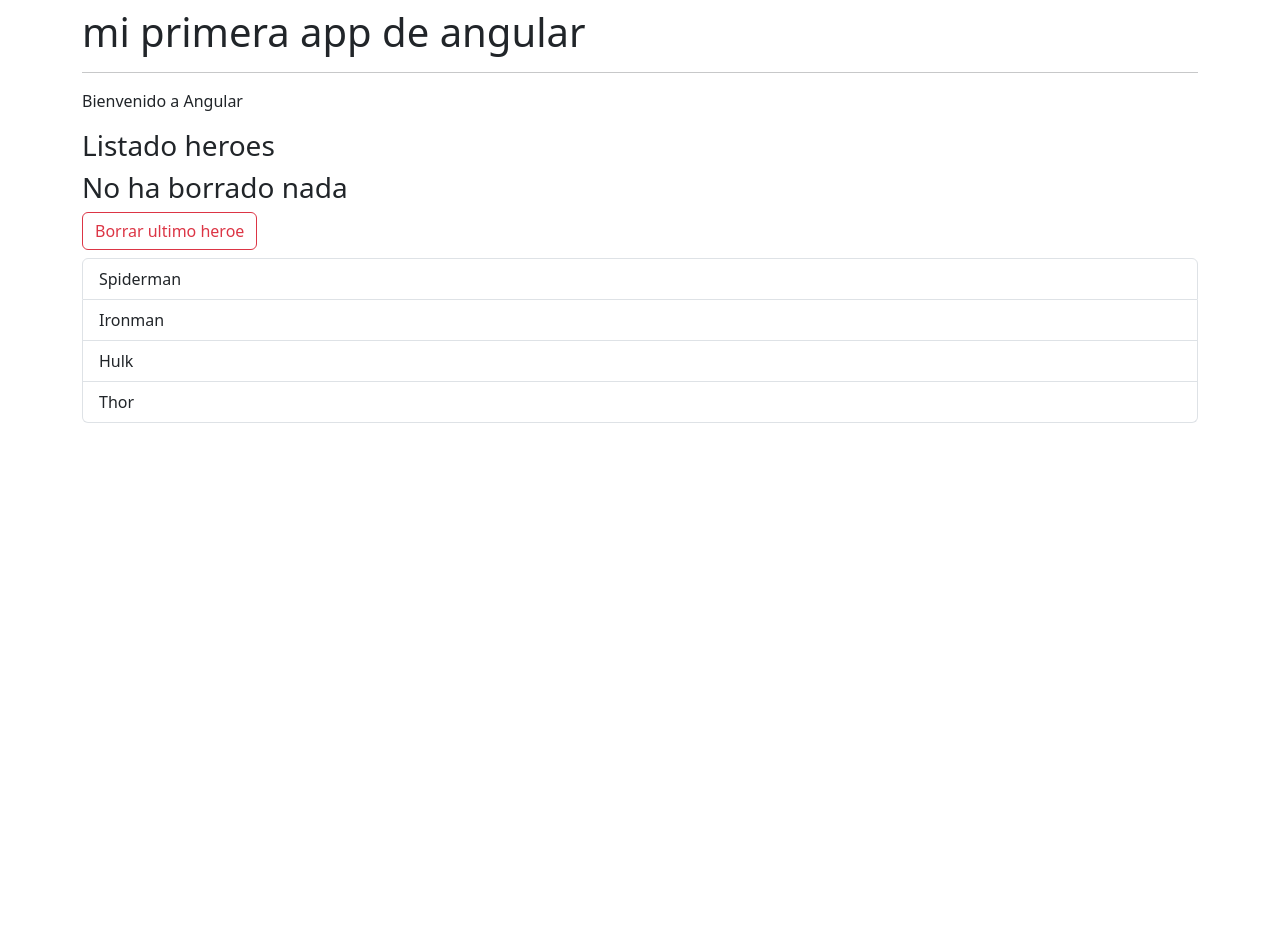
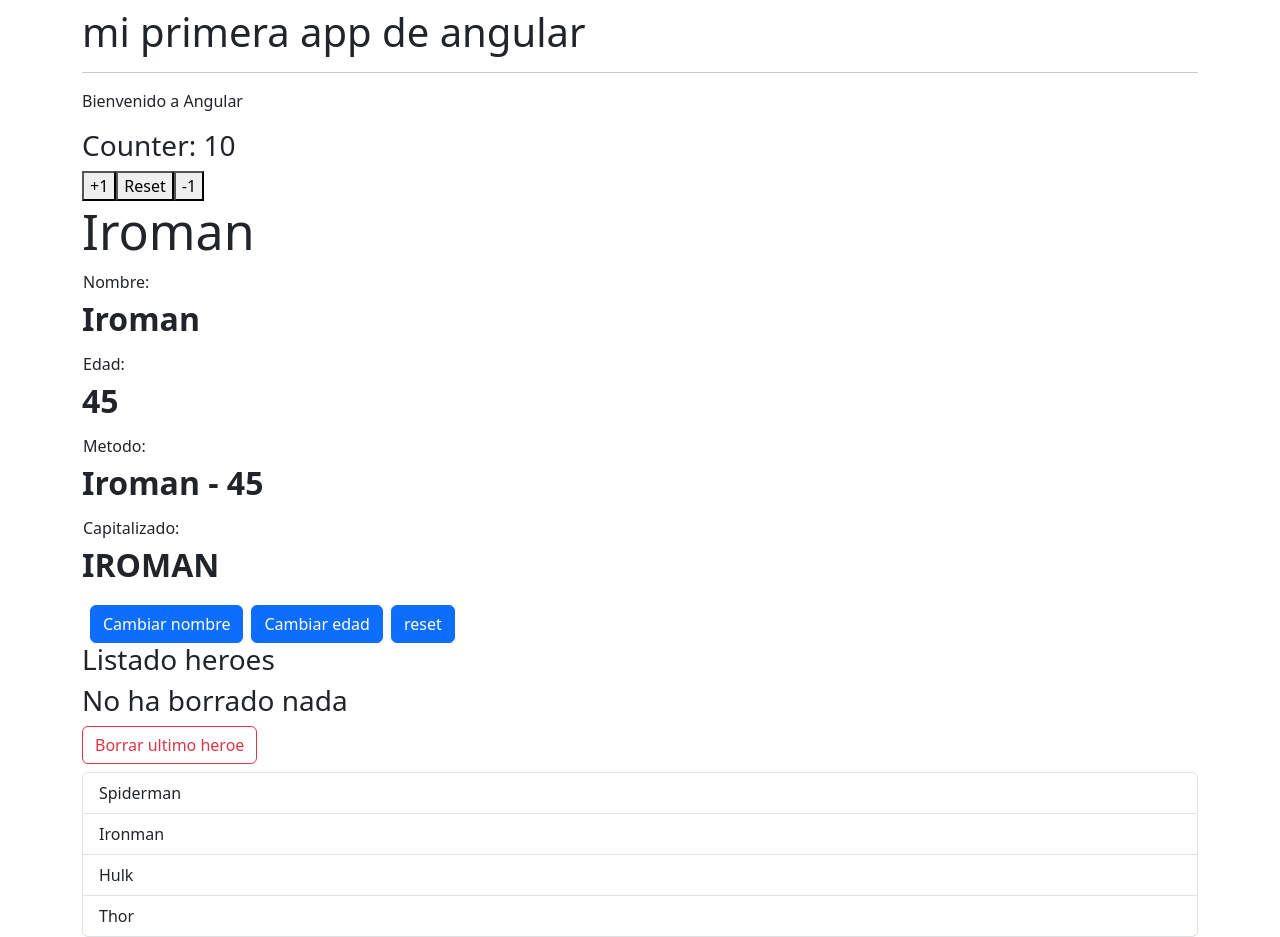
Before and after one commit to Exequiel65/Angular-Udemy, an Angular app in the folder 01-base/: page / in a window 1280 px wide. Before the commit the page ends 800 px from the top, so only its background shows below. Built offline with nearby package versions, Linux system fonts and the light colour scheme.

Commit message:
finished class Bases de Angular

```diff
--- a/01-base/angular.json
+++ b/01-base/angular.json
@@ -97,5 +97,8 @@
         }
       }
     }
+  },
+  "cli": {
+    "analytics": false
   }
 }
--- a/01-base/src/app/app.component.html
+++ b/01-base/src/app/app.component.html
@@ -3,7 +3,7 @@
 <hr>
 
 <p>Bienvenido a Angular</p>
-<!-- <app-counter></app-counter> -->
-<!-- <app-heroes-hero></app-heroes-hero> -->
+<app-counter></app-counter>
+<app-heroes-hero></app-heroes-hero>
 
 <app-heroes-list></app-heroes-list>
```
Also changed, not shown: 01-base/src/app/app.module.ts (+6 -8 lines), 01-base/src/app/counter/components/counter.module.ts (added, +15 -0 lines), 01-base/src/app/heroes/heros.module.ts (added, +23 -0 lines), 01-base/src/app/counter/components/counter/counter.component.ts (renamed from 01-base/src/app/counter/counter.component.ts).
